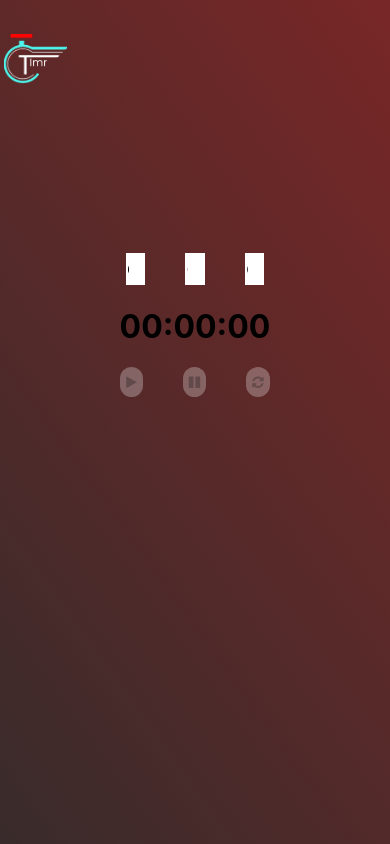
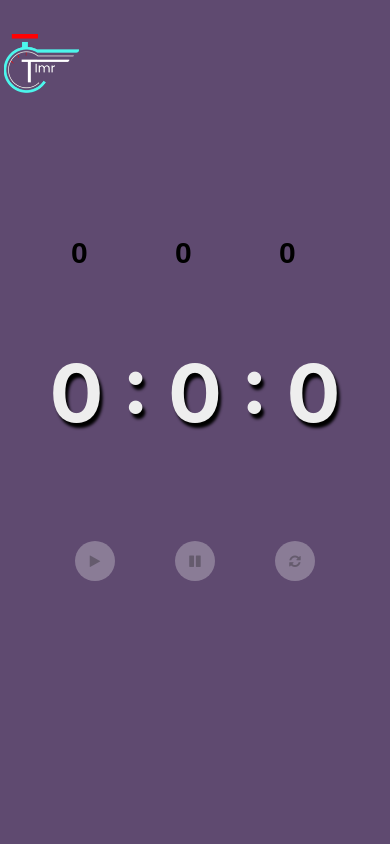
Before and after one commit to varunkumar3091999/timr, a React (Create React App) app: page / in a window 390 px wide. Shown: the top 844 px of the page. Built offline with nearby package versions, Linux system fonts and the light colour scheme.

Commit message:
changes in styles and media query

```diff
--- a/package.json
+++ b/package.json
@@ -7,6 +7,7 @@
     "@testing-library/react": "^9.3.2",
     "@testing-library/user-event": "^7.1.2",
     "react": "^16.13.1",
+    "react-countdown-circle-timer": "^2.2.2",
     "react-dom": "^16.13.1",
     "react-router-dom": "^5.2.0",
     "react-scripts": "3.4.1"
--- a/src/App.css
+++ b/src/App.css
@@ -1,5 +1,7 @@
 :root {
   overflow: hidden;
+  font-size: 62.5%;
+
 }
 
 .App {
@@ -10,7 +12,7 @@
   width: 100vw;
 
   text-align: center;
-  background: linear-gradient(54.09deg, #2E2C2C 0.6%, rgba(114, 30, 30, 0.96) 99.4%);
+  background:  #5F4A70;
 
 }
 
@@ -18,21 +20,42 @@
   border: none;
   width: 4vw;
 
-  margin:0 20px;
-  height: 30px
+  margin:0 3rem;
+  height:3rem;
+  background: none;
+  font-size: 30px;
+  font-weight: 900;
+
+
+  display: inline-flex;
 }
+
+
+
 
 .button {
   border: none;
-  height: 30px;
+  height: 3rem;
 
   border-radius: 20px;
-  margin:0 20px;
+  margin:0 3rem;
+  box-shadow:  .3rem .5rem  .8rem black;
   transition: all .2s;
+  width: 3%;
 }
 
 .button:hover{
-  transform: scale(2);
+ /* transform: translateY(-5px) scale(1.1);
+  background-color: #eee;
+  box-shadow:  2px 1px black*/
+
+  color: black;
+  cursor: pointer;
+
+}
+
+button:disabled {
+  box-shadow: none;
 }
 
 .logo {
@@ -45,5 +68,111 @@
     position:absolute;
     left:1%;
     top:4%;
-    height: 50px;
+    height: 6rem;
 }
+
+.h1{
+  color: #eee;
+  text-shadow: .3rem .5rem  .3rem black;
+  cursor: default;
+  font-size: 4rem;
+}
+
+/*media queries*/
+
+@media only screen and (max-width: 600px) {
+
+
+  .input {
+    width: 8rem;
+    height: 6rem;
+    font-size: 5rem;
+    margin-top: -10rem;
+  }
+
+  .button {
+    height: 4rem;
+    width: 4rem;
+
+    margin-top: 10rem;
+  }
+
+  .h1 {
+    font-size: 10rem;
+    margin: 0;
+    margin-top: 5rem;
+  }
+}
+
+@media only screen and (max-width: 500px) {
+
+
+  .input {
+    width: 6rem;
+    height: 6rem;
+    font-size: 5rem;
+    margin-top: -10rem;
+  }
+
+  /*.button {
+    height: 4rem;
+    width: 4rem;
+
+    margin-top: 10rem;
+  }
+
+  .h1 {
+    font-size: 10rem;
+    margin: 0;
+    margin-top: 5rem;
+  }*/
+
+}
+
+@media only screen and (max-width: 600px) {
+
+
+  .input {
+    width: 4rem;
+    height: 8rem;
+    font-size: 3rem;
+    margin-top: -10rem;
+  }
+
+  .button {
+    height: 4rem;
+    width: 4rem;
+
+    margin-top: 10rem;
+  }
+
+  .h1 {
+    font-size: 8rem;
+    margin: 0;
+    margin-top: 5rem;
+  }
+}
+
+@media only screen and (max-width: 300px) {
+
+
+  .input {
+    width: 2rem;
+    height: 6rem;
+    font-size: 3rem;
+    margin-top: -10rem;
+  }
+
+  .button {
+    height: 4rem;
+    width: 4rem;
+
+    margin-top: 10rem;
+  }
+
+  .h1 {
+    font-size: 10rem;
+    margin: 0;
+    margin-top: 5rem;
+  }
+}
--- a/src/components/StopWatch.js
+++ b/src/components/StopWatch.js
@@ -91,7 +91,7 @@ class StopWatch extends React.Component {
 
 				<img src={require("../images/logo.png")} alt="logo" className="logo"  />
 
-				<h1>{hours} : {minutes} : {seconds}</h1>
+				<h1 className="h1">{hours} : {minutes} : {seconds}</h1>
 				<button
 					onClick={this.startStopWatch}
 					id="startStopWatch"
--- a/src/components/Timer.js
+++ b/src/components/Timer.js
@@ -83,6 +83,10 @@ class Timer extends React.Component {
 	 		minutes: "00",
 	 		hours: "00"
 	 	})
+
+	 	document.getElementById("timerSeconds").value = 0
+	 	document.getElementById("timerMinutes").value = 0
+	 	document.getElementById("timerHours").value = 0
 	 	clearInterval(this.secondsInterval)
 	 }
 
@@ -121,7 +125,7 @@ class Timer extends React.Component {
 				<input
 					type="number"
 					id="timerHours"
-					defaultValue="00"
+					defaultValue={0}
 					max={59}
 					min={0}
 					onChange={this.enableStartButton}
@@ -130,7 +134,7 @@ class Timer extends React.Component {
 				<input
 					type="number"
 					id="timerMinutes"
-					defaultValue="00"
+					defaultValue={0}
 					max={59}
 					min={0}
 					onChange={this.enableStartButton}
@@ -139,13 +143,21 @@ class Timer extends React.Component {
 				<input
 					type="number"
 					id="timerSeconds"
-					defaultValue="00"
+					defaultValue={0}
 					max={59}
 					min={0}
 					onChange={this.enableStartButton}
 					className="input"
 				/>
-				<h1>{hours}:{minutes}:{seconds} </h1>
+				<h1 className="h1">{hours}  :  {minutes}  :  {seconds} </h1>
+
+
+
+				<div>
+				</div>
+
+
+
 				<button
 					onClick={this.startTimer}
 					id="start"
```
Also changed, not shown: 1 other file (tests, documents, lock files or other folders).
